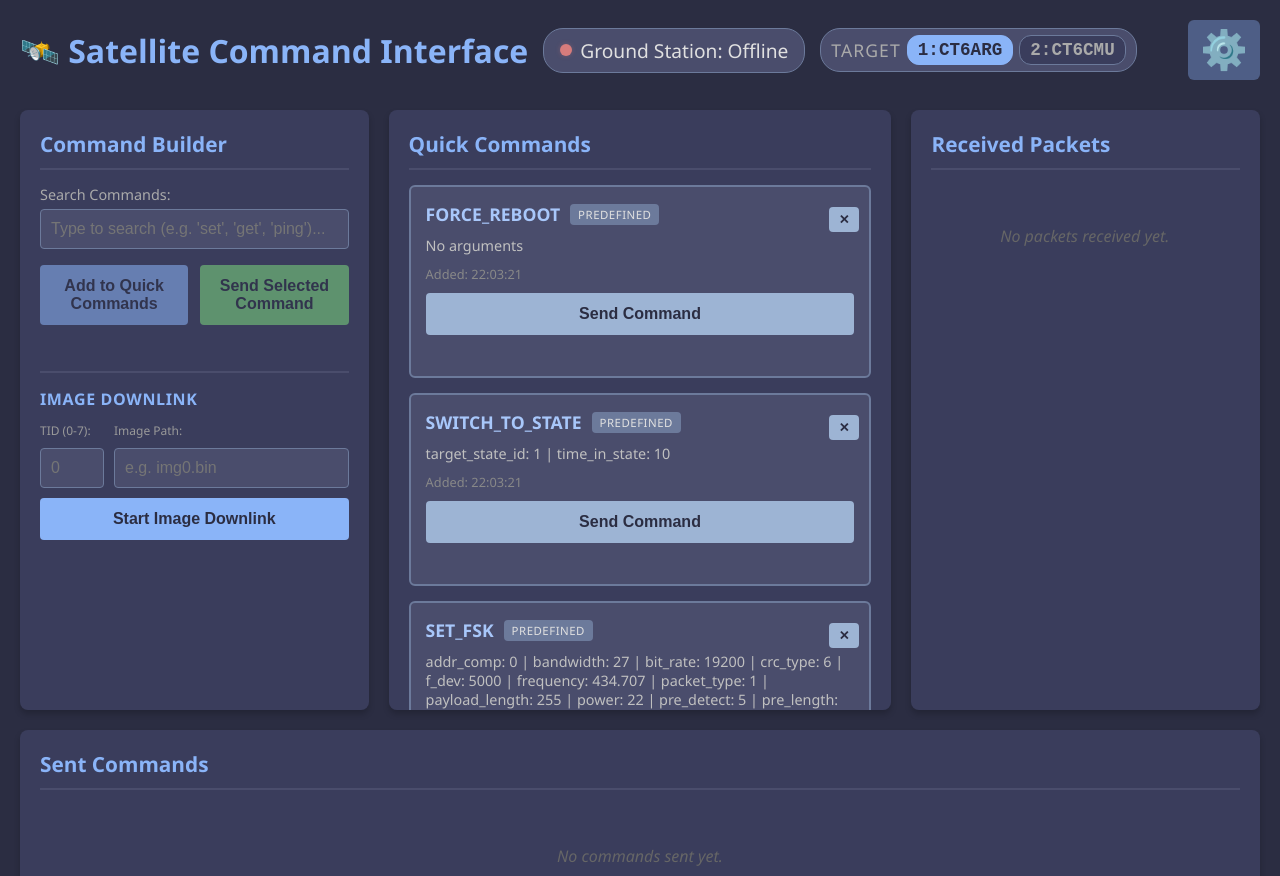
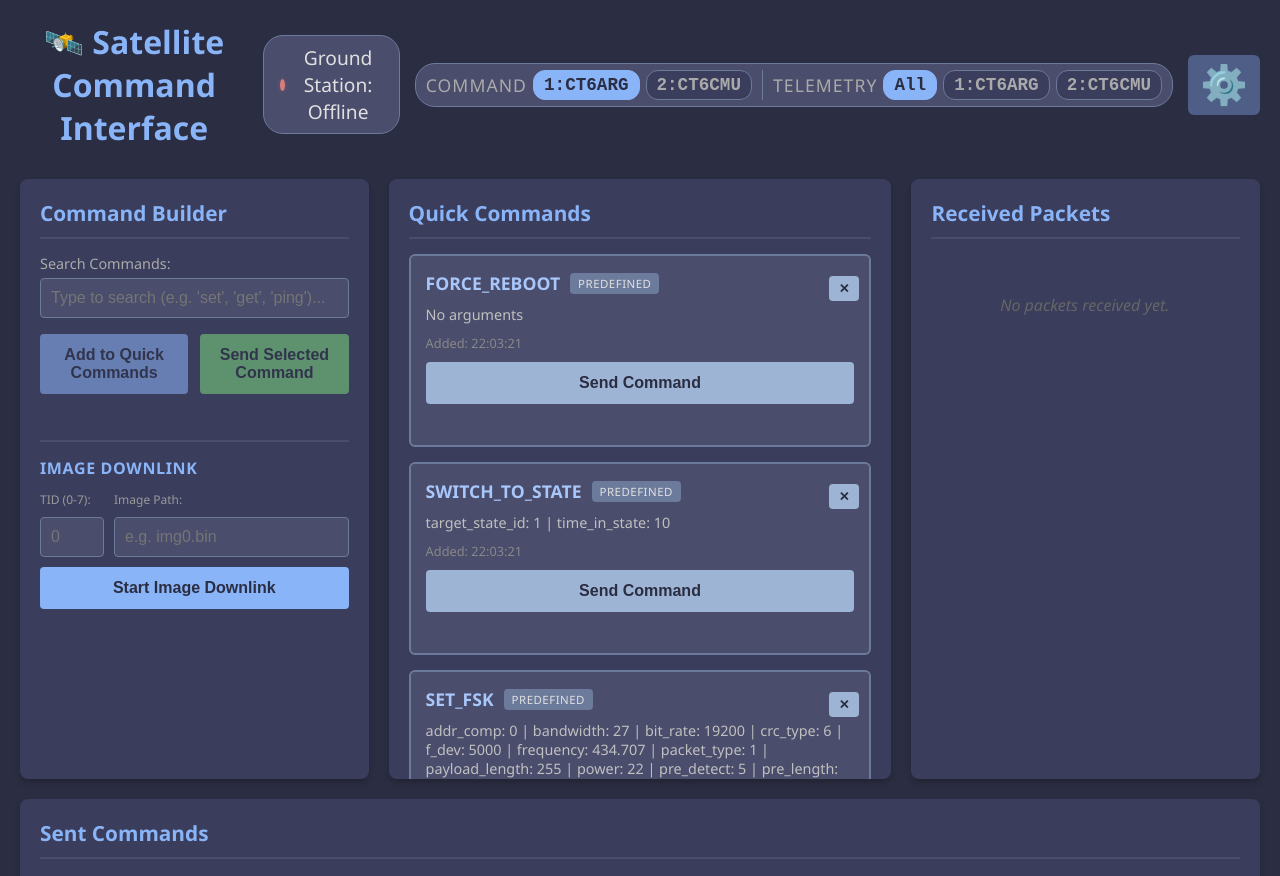
Before and after one commit to cmu-argus-2/GSW-frontend, a Flask app: page / in a window 1280 px wide. Shown: the top 876 px of the page. Run offline with Flask 3, Linux system fonts and the light colour scheme; data that the repository does not hold is empty.

Commit message:
changing ui for satellite selector configuration

```diff
--- a/aci/app.py
+++ b/aci/app.py
@@ -68,7 +68,6 @@
 
 
 SATELLITE_TARGETS = load_satellite_targets()
-selected_satellite_target = SATELLITE_TARGETS[0]
 
 # Store the last received packet info
 last_packet = {
@@ -87,6 +86,10 @@
 from collections import deque as _deque
 received_packets_buffer = _deque(maxlen=200)
 _rx_buffer_lock = threading.Lock()
+
+# Shared sent-command history for all browser sessions connected to this ACI server
+sent_command_history = _deque(maxlen=200)
+_sent_command_lock = threading.Lock()
 
 # Automated image downlink state
 downlink_state = {
@@ -172,7 +175,7 @@
 
 def refresh_satellite_targets_from_rpc():
     """Fetch satellite target labels from the backend, falling back to local config."""
-    global SATELLITE_TARGETS, selected_satellite_target
+    global SATELLITE_TARGETS
 
     try:
         raw_targets = rpc_client.get_satellite_targets()
@@ -183,12 +186,6 @@
     except Exception as exc:
         print(f"[WARN] Using local satellite targets fallback: {exc}")
         SATELLITE_TARGETS = load_satellite_targets()
-
-    selected_id = selected_satellite_target['id']
-    selected_satellite_target = next(
-        (target for target in SATELLITE_TARGETS if target['id'] == selected_id),
-        SATELLITE_TARGETS[0]
-    )
 
 
 def public_target(target):
@@ -202,19 +199,61 @@
 
 def find_satellite_target(data):
     """Find a satellite target by id or callsign from request data."""
-    if 'id' in data:
+    if 'satellite_id' in data and data['satellite_id'] is not None:
+        satellite_id = int(data['satellite_id'])
+        for target in SATELLITE_TARGETS:
+            if target['id'] == satellite_id:
+                return target
+        raise ValueError(f"Unknown satellite target id: {satellite_id}")
+
+    if 'id' in data and data['id'] is not None:
         satellite_id = int(data['id'])
         for target in SATELLITE_TARGETS:
             if target['id'] == satellite_id:
                 return target
+        raise ValueError(f"Unknown satellite target id: {satellite_id}")
 
     callsign = str(data.get('callsign', '')).strip()
     if callsign:
         for target in SATELLITE_TARGETS:
             if target['callsign'] == callsign:
                 return target
+        raise ValueError(f"Unknown satellite callsign: {callsign}")
 
-    raise ValueError('Unknown satellite target')
+    return default_satellite_target()
+
+
+def find_satellite_targets(data):
+    """Find one or more satellite targets from request data."""
+    if 'satellite_ids' in data and data['satellite_ids'] is not None:
+        targets = []
+        for satellite_id in data['satellite_ids']:
+            targets.append(find_satellite_target({'satellite_id': satellite_id}))
+        if not targets:
+            raise ValueError('At least one satellite target is required')
+        return targets
+
+    return [find_satellite_target(data)]
+
+
+def default_satellite_target():
+    return SATELLITE_TARGETS[0]
+
+
+def record_sent_command(name, args, target, success, error=None):
+    """Store sent-command history shared by every browser using this ACI server."""
+    entry = {
+        'name': name,
+        'args': args,
+        'target': public_target(target),
+        'success': bool(success),
+        'error': error,
+        'ts': datetime.now().strftime('%H:%M:%S'),
+        'client': request.remote_addr or 'unknown'
+    }
+    with _sent_command_lock:
+        sent_command_history.appendleft(entry)
+    return entry
 
 
 def coerce_argument_value(arg_name, arg_value, arg_format):
@@ -469,10 +508,14 @@
     Send a command to the satellite.
     This is where you'll add your ground station communication code.
     """
+    cmd_name = None
+    arguments = {}
+    targets = [default_satellite_target()]
     try:
         data = request.json
         cmd_name = data['command']
         arguments = data['arguments']
+        targets = find_satellite_targets(data)
         command_definitions = get_rpc_command_definitions()
         command_definition = command_definitions.get(cmd_name)
 
@@ -486,31 +529,60 @@
             arg_str_format = argument_types.get(arg_name)
             arguments[arg_name] = coerce_argument_value(arg_name, arg_value, arg_str_format)
 
-        print(f"=== SENDING COMMAND ===")
-        print(f"Target: {_target_label(selected_satellite_target)}")
-        print(f"Command: {cmd_name}")
-        print(f"Arguments: {arguments}")
-        # print(f"Encoded bytes: {' '.join(f'0x{b:02X}' for b in encoded_command)}")
-        print(f"======================")
+        results = []
+        success = True
+        for target in targets:
+            print(f"=== SENDING COMMAND ===")
+            print(f"Target: {_target_label(target)}")
+            print(f"Command: {cmd_name}")
+            print(f"Arguments: {arguments}")
+            print(f"======================")
 
-        response = rpc_client.send_command(
-            cmd_name,
-            arguments,
-            selected_satellite_target['id']
-        )
+            error = None
+            try:
+                response = rpc_client.send_command(
+                    cmd_name,
+                    arguments,
+                    target['id']
+                )
+            except Exception as exc:
+                response = False
+                error = str(exc)
+
+            history_entry = record_sent_command(cmd_name, arguments, target, response, error)
+            success = success and bool(response)
+            results.append({
+                'success': bool(response),
+                'target': public_target(target),
+                'history_entry': history_entry,
+                'error': error
+            })
 
         # if response is true, i want the command box to flash  light green
         # if the response is false I want the command box to flash light red
 
         return jsonify({
-            'success': response,
+            'success': success,
             'message': f'Command {cmd_name} sent successfully',
-            'target': public_target(selected_satellite_target),
+            'results': results,
             # 'hex': ' '.join(f'0x{b:02X}' for b in encoded_command)
         })
 
     except Exception as e:
+        if cmd_name:
+            for target in targets:
+                record_sent_command(cmd_name, arguments, target, False, str(e))
         return jsonify({'success': False, 'error': str(e)})
+
+
+@app.route('/api/sent_commands')
+def get_sent_commands():
+    """Return sent-command history shared by all browser sessions."""
+    with _sent_command_lock:
+        return jsonify({
+            'success': True,
+            'commands': list(sent_command_history)
+        })
 
 @app.route('/api/last_packet')
 def get_last_packet():
@@ -571,36 +643,9 @@
     return jsonify({
         'success': True,
         'satellites': [public_target(target) for target in SATELLITE_TARGETS],
-        'selected': public_target(selected_satellite_target)
+        'selected': public_target(default_satellite_target())
     })
 
-
-@app.route('/api/satellite', methods=['GET'])
-def get_satellite():
-    """Return the currently selected satellite target."""
-    return jsonify({
-        'success': True,
-        'target': public_target(selected_satellite_target),
-        'callsign': selected_satellite_target['callsign']
-    })
-
-@app.route('/api/satellite', methods=['POST'])
-def set_satellite():
-    """Select the active satellite target for subsequent commands."""
-    global selected_satellite_target
-    try:
-        data = request.json
-        target = find_satellite_target(data)
-        selected_satellite_target = target
-
-        response = {
-            'success': True,
-            'target': public_target(target),
-            'callsign': target['callsign']
-        }
-        return jsonify(response)
-    except Exception as e:
-        return jsonify({'success': False, 'error': str(e)})
 
 @app.route('/api/update_server_address', methods=['POST'])
 def update_server_address():
@@ -681,17 +726,16 @@
 
 @app.route('/api/received_packets')
 def get_received_packets():
-    """Poll the backend for new decoded packets, buffer them, and return the full buffer."""
+    """Return decoded packet history from the backend, falling back to local cache."""
     try:
-        new_packets = rpc_client.get_new_packets()
-        if new_packets:
-            with _rx_buffer_lock:
-                received_packets_buffer.extend(new_packets)
+        packets = rpc_client.get_new_packets() or []
+        with _rx_buffer_lock:
+            received_packets_buffer.clear()
+            received_packets_buffer.extend(packets)
+        return jsonify({'success': True, 'packets': packets})
     except Exception:
-        pass  # backend may be offline; return what we have buffered
-    with _rx_buffer_lock:
-        return jsonify({'success': True, 'packets': list(received_packets_buffer)})
-
+        with _rx_buffer_lock:
+            return jsonify({'success': True, 'packets': list(received_packets_buffer)})
 
 @app.route('/api/auto_downlink/start', methods=['POST'])
 def auto_downlink_start():
@@ -704,6 +748,7 @@
     data = request.json
     tid = data.get('tid')
     img_path = (data.get('img_path') or '').strip()
+    target = find_satellite_target(data)
 
     if tid is None or not isinstance(tid, int) or tid < 0 or tid > 7:
         return jsonify({'success': False, 'error': 'tid must be an integer 0-7'})
@@ -723,7 +768,7 @@
         })
         _downlink_stop_flag = False
 
-    sat_id = selected_satellite_target['id']
+    sat_id = target['id']
     rpc_address = rpc_client.address
     thread = threading.Thread(target=_run_downlink, args=(tid, img_path, sat_id, rpc_address), daemon=True)
     thread.start()
--- a/aci/static/script.js
+++ b/aci/static/script.js
@@ -2,11 +2,15 @@
 let commands = [];
 let quickCommands = [];
 let selectedCommand = null;
-let sentCommandHistory = [];   // browser-only sent command log
+let sentCommandHistory = [];
 let downlinkPollInterval = null;
+let receivedPacketHistory = [];
 let currentRenderedPackets = [];  // last rendered packet list (for overlay)
 let satelliteTargets = [];
-let currentSatelliteTarget = null;
+let selectedCommandTargetIds = [];
+let selectedTelemetryTargetId = 'all';
+const COMMAND_TARGETS_STORAGE_KEY = 'aci-command-target-ids';
+const TELEMETRY_TARGET_STORAGE_KEY = 'aci-telemetry-target-id';
 
 /**
  * Load commands from the Flask API
@@ -49,11 +53,12 @@
         const data = await response.json();
         if (data.success) {
             satelliteTargets = data.satellites || [];
-            currentSatelliteTarget = data.selected || null;
+            selectedCommandTargetIds = getStoredCommandTargetIds();
+            if (selectedCommandTargetIds.length === 0 && data.selected) {
+                selectedCommandTargetIds = [data.selected.id];
+            }
+            selectedTelemetryTargetId = getStoredTelemetryTargetId();
             renderSatelliteButtons();
-            if (currentSatelliteTarget) {
-                updateSatelliteButtons(currentSatelliteTarget.id);
-            }
         }
     } catch (error) {
         console.error('Error loading satellite targets:', error);
@@ -409,24 +414,15 @@
     const response = await fetch('/api/send_command', {
         method: 'POST',
         headers: { 'Content-Type': 'application/json' },
-        body: JSON.stringify({ command: commandName, arguments: args })
+        body: JSON.stringify({
+            command: commandName,
+            arguments: args,
+            satellite_ids: selectedCommandTargetIds
+        })
     });
     const data = await response.json();
-    recordSentCommand(commandName, args, data.success, data.target || currentSatelliteTarget);
+    await updateSentCommandHistory();
     return data;
-}
-
-function recordSentCommand(name, args, success, target) {
-    const now = new Date();
-    sentCommandHistory.unshift({
-        name,
-        args,
-        target,
-        success: !!success,
-        ts: now.toLocaleTimeString('en-GB')
-    });
-    if (sentCommandHistory.length > 50) sentCommandHistory.length = 50;
-    renderSentCommandHistory();
 }
 
 /**
@@ -610,7 +606,8 @@
         const response = await fetch('/api/received_packets');
         const data = await response.json();
         if (!data.success) return;
-        renderReceivedPackets(data.packets);
+        receivedPacketHistory = data.packets || [];
+        renderReceivedPackets(receivedPacketHistory);
     } catch (error) {
         console.error('Error updating received packets:', error);
     }
@@ -618,16 +615,24 @@
 
 function renderReceivedPackets(packets) {
     const container = document.getElementById('packet-display');
-    if (!packets || packets.length === 0) {
+    const filteredPackets = filterPacketsForTelemetryTarget(packets || []);
+    if (filteredPackets.length === 0) {
         container.innerHTML = '<div class="no-packet">No packets received yet.</div>';
         currentRenderedPackets = [];
         return;
     }
 
     // Most recent on top (server returns oldest-first since it extends a deque)
-    currentRenderedPackets = [...packets].reverse();
+    currentRenderedPackets = [...filteredPackets].reverse();
 
     container.innerHTML = currentRenderedPackets.map((p, idx) => formatPacketItem(p, idx)).join('');
+}
+
+function filterPacketsForTelemetryTarget(packets) {
+    if (selectedTelemetryTargetId === 'all') return packets;
+    const target = satelliteTargets.find(item => item.id === selectedTelemetryTargetId);
+    if (!target) return packets;
+    return packets.filter(packet => packet.callsign === target.callsign);
 }
 
 function formatPacketItem(p, idx) {
@@ -768,6 +773,21 @@
 }
 
 /**
+ * Poll shared sent-command history from the ACI server.
+ */
+async function updateSentCommandHistory() {
+    try {
+        const response = await fetch('/api/sent_commands');
+        const data = await response.json();
+        if (!data.success) return;
+        sentCommandHistory = data.commands || [];
+        renderSentCommandHistory();
+    } catch (error) {
+        console.error('Error updating sent command history:', error);
+    }
+}
+
+/**
  * Render sent command history to the history panel.
  */
 function renderSentCommandHistory() {
@@ -783,9 +803,13 @@
         const targetLabel = cmd.target && cmd.target.label
             ? cmd.target.label
             : 'target unknown';
+        const clientLabel = cmd.client ? `from ${cmd.client}` : '';
         const statusBadge = cmd.success
             ? '<span class="sent-badge sent-ok">OK</span>'
             : '<span class="sent-badge sent-err">ERR</span>';
+        const errorText = cmd.error
+            ? `<div class="cmd-args-text">Error: ${escapeHtml(cmd.error)}</div>`
+            : '';
         return `
             <div class="history-item sent-cmd-item">
                 <div class="history-time">
@@ -794,8 +818,9 @@
                 </div>
                 <div class="history-data">
                     <strong>${escapeHtml(cmd.name)}</strong>
-                    <div class="cmd-target-text">${escapeHtml(targetLabel)}</div>
+                    <div class="cmd-target-text">${escapeHtml(targetLabel)} ${escapeHtml(clientLabel)}</div>
                     <div class="cmd-args-text">${argStr}</div>
+                    ${errorText}
                 </div>
             </div>`;
     }).join('');
@@ -830,7 +855,7 @@
     const container = document.getElementById('satellite-selector');
     if (!container) return;
 
-    container.querySelectorAll('.sat-btn, .sat-empty').forEach(element => element.remove());
+    container.querySelectorAll('.sat-btn, .sat-empty, .sat-selector-group').forEach(element => element.remove());
 
     if (satelliteTargets.length === 0) {
         const emptyState = document.createElement('span');
@@ -840,41 +865,104 @@
         return;
     }
 
+    const commandGroup = document.createElement('div');
+    commandGroup.className = 'sat-selector-group';
+
+    const commandLabel = document.createElement('span');
+    commandLabel.className = 'sat-selector-label';
+    commandLabel.textContent = 'Command';
+    commandGroup.appendChild(commandLabel);
+
     satelliteTargets.forEach(target => {
         const button = document.createElement('button');
-        button.className = 'sat-btn';
-        button.id = `sat-btn-${target.id}`;
+        button.className = 'sat-btn command-target-btn';
+        button.id = `command-sat-btn-${target.id}`;
         button.dataset.satelliteId = String(target.id);
         button.title = target.callsign;
         button.textContent = target.label;
-        button.addEventListener('click', () => selectSatellite(target.id));
-        container.appendChild(button);
+        button.addEventListener('click', () => toggleCommandTarget(target.id));
+        commandGroup.appendChild(button);
     });
+
+    const telemetryGroup = document.createElement('div');
+    telemetryGroup.className = 'sat-selector-group';
+
+    const telemetryLabel = document.createElement('span');
+    telemetryLabel.className = 'sat-selector-label';
+    telemetryLabel.textContent = 'Telemetry';
+    telemetryGroup.appendChild(telemetryLabel);
+
+    const allButton = document.createElement('button');
+    allButton.className = 'sat-btn telemetry-target-btn';
+    allButton.dataset.telemetryTarget = 'all';
+    allButton.textContent = 'All';
+    allButton.addEventListener('click', () => selectTelemetryTarget('all'));
+    telemetryGroup.appendChild(allButton);
+
+    satelliteTargets.forEach(target => {
+        const button = document.createElement('button');
+        button.className = 'sat-btn telemetry-target-btn';
+        button.dataset.telemetryTarget = String(target.id);
+        button.title = target.callsign;
+        button.textContent = target.label;
+        button.addEventListener('click', () => selectTelemetryTarget(target.id));
+        telemetryGroup.appendChild(button);
+    });
+
+    container.appendChild(commandGroup);
+    container.appendChild(telemetryGroup);
+    updateSatelliteButtons();
 }
 
-/**
- * Set the active satellite target and update XML-RPC routing.
- */
-async function selectSatellite(satelliteId) {
+function getStoredCommandTargetIds() {
     try {
-        const response = await fetch('/api/satellite', {
-            method: 'POST',
-            headers: { 'Content-Type': 'application/json' },
-            body: JSON.stringify({ id: satelliteId })
-        });
-        const data = await response.json();
-        if (data.success) {
-            currentSatelliteTarget = data.target;
-            updateSatelliteButtons(data.target.id);
-        }
-    } catch (error) {
-        console.error('Error selecting satellite:', error);
+        const stored = JSON.parse(localStorage.getItem(COMMAND_TARGETS_STORAGE_KEY) || '[]');
+        if (!Array.isArray(stored)) return [];
+        return stored
+            .map(id => Number.parseInt(id, 10))
+            .filter(id => satelliteTargets.some(target => target.id === id));
+    } catch {
+        return [];
     }
 }
 
-function updateSatelliteButtons(activeSatelliteId) {
-    document.querySelectorAll('.sat-btn').forEach(btn => {
-        btn.classList.toggle('active', btn.dataset.satelliteId === String(activeSatelliteId));
+function getStoredTelemetryTargetId() {
+    const stored = localStorage.getItem(TELEMETRY_TARGET_STORAGE_KEY);
+    if (!stored || stored === 'all') return 'all';
+    const storedId = Number.parseInt(stored, 10);
+    return satelliteTargets.some(target => target.id === storedId) ? storedId : 'all';
+}
+
+function toggleCommandTarget(satelliteId) {
+    if (!satelliteTargets.some(target => target.id === satelliteId)) return;
+
+    if (selectedCommandTargetIds.includes(satelliteId)) {
+        selectedCommandTargetIds = selectedCommandTargetIds.filter(id => id !== satelliteId);
+    } else {
+        selectedCommandTargetIds = [...selectedCommandTargetIds, satelliteId];
+    }
+
+    if (selectedCommandTargetIds.length === 0 && satelliteTargets.length > 0) {
+        selectedCommandTargetIds = [satelliteTargets[0].id];
+    }
+
+    localStorage.setItem(COMMAND_TARGETS_STORAGE_KEY, JSON.stringify(selectedCommandTargetIds));
+    updateSatelliteButtons();
+}
+
+function selectTelemetryTarget(targetId) {
+    selectedTelemetryTargetId = targetId === 'all' ? 'all' : Number.parseInt(targetId, 10);
+    localStorage.setItem(TELEMETRY_TARGET_STORAGE_KEY, String(selectedTelemetryTargetId));
+    updateSatelliteButtons();
+    renderReceivedPackets(receivedPacketHistory);
+}
+
+function updateSatelliteButtons() {
+    document.querySelectorAll('.command-target-btn').forEach(btn => {
+        btn.classList.toggle('active', selectedCommandTargetIds.includes(Number.parseInt(btn.dataset.satelliteId, 10)));
+    });
+    document.querySelectorAll('.telemetry-target-btn').forEach(btn => {
+        btn.classList.toggle('active', btn.dataset.telemetryTarget === String(selectedTelemetryTargetId));
     });
 }
 
@@ -1000,6 +1088,10 @@
     setInterval(updatePacketDisplay, 2000);
     updatePacketDisplay();
 
+    // Update shared sent-command history every 2 seconds
+    setInterval(updateSentCommandHistory, 2000);
+    updateSentCommandHistory();
+
     // Update ground station status every 2 seconds
     setInterval(updateGroundStationStatus, 2000);
     updateGroundStationStatus();
@@ -1026,11 +1118,17 @@
         return;
     }
 
+    const downlinkTargetId = selectedCommandTargetIds[0] || (satelliteTargets[0] && satelliteTargets[0].id);
+
     try {
         const response = await fetch('/api/auto_downlink/start', {
             method: 'POST',
             headers: { 'Content-Type': 'application/json' },
-            body: JSON.stringify({ tid: tid, img_path: imgPath })
+            body: JSON.stringify({
+                tid: tid,
+                img_path: imgPath,
+                satellite_id: downlinkTargetId
+            })
         });
         const data = await response.json();
         if (data.success) {
--- a/aci/static/style.css
+++ b/aci/static/style.css
@@ -56,11 +56,22 @@
 .sat-selector {
     display: flex;
     align-items: center;
-    gap: 6px;
+    gap: 10px;
     padding: 6px 10px;
     background: #4a4d6c;
     border-radius: 20px;
     border: 1px solid #6c7a9b;
+}
+
+.sat-selector-group {
+    display: flex;
+    align-items: center;
+    gap: 6px;
+}
+
+.sat-selector-group + .sat-selector-group {
+    border-left: 1px solid #6c7a9b;
+    padding-left: 10px;
 }
 
 .sat-selector-label {
--- a/aci/templates/index.html
+++ b/aci/templates/index.html
@@ -15,7 +15,6 @@
                 <span class="status-text" id="gs-status-text">Ground Station: Offline</span>
             </div>
             <div class="sat-selector" id="satellite-selector">
-                <span class="sat-selector-label">Target</span>
             </div>
             <button id="config-btn" class="config-btn" title="Server Configuration">⚙️</button>
         </h1>
```
Also changed, not shown: aci/README.md.
